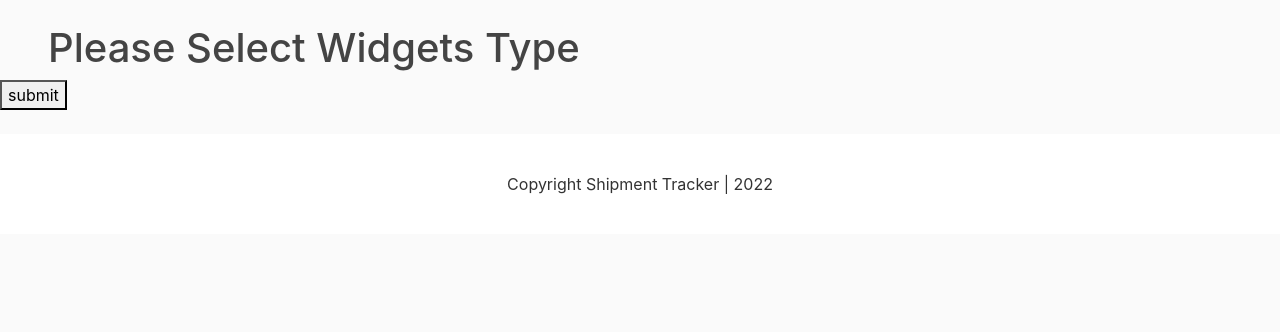
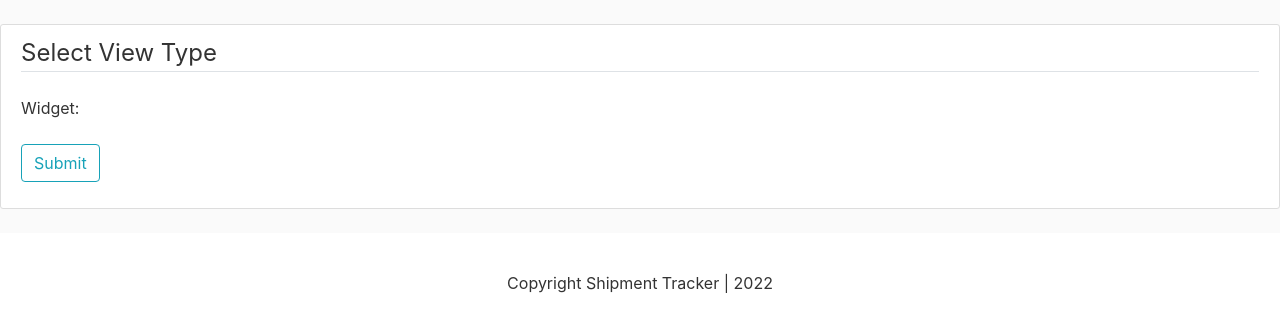
Before and after one commit to rishistrive/shipmenttracker, a Django app: page /config/ in a window 1280 px wide. Shown: the part 56-388 px from the top of the page. Run offline with Django 3.2, Linux system fonts and the light colour scheme; the visitor is signed in with stand-in values (Sample User, id 1); data comes from the database, SQL or seed files in the repository; data that the repository does not hold is empty; some libraries are stand-ins or nearby versions.

Commit message:
fix issues , enhance functionality optimized code, added features

```diff
--- a/info/views.py
+++ b/info/views.py
@@ -1,5 +1,4 @@
 from django.shortcuts import render
-from shipment.models import Shipment
 
 
 def info(request):
@@ -7,10 +6,10 @@ def info(request):
     supplier = request.user.is_supplier
     if not supplier:
         print("customer")
-        shipments = Shipment.objects.filter(customer=request.user).prefetch_related()
+        shipments = request.user.customer.all()
         context["shipments"] = shipments
         print(shipments)
     else:
-        shipments = Shipment.objects.filter(supplier=request.user).prefetch_related()
+        shipments = request.user.supplier.all()
         context["shipments"] = shipments
     return render(request, "info/info.html", context)
--- a/lists/views.py
+++ b/lists/views.py
@@ -1,16 +1,14 @@
 from django.shortcuts import render
-from shipment.models import Shipment
 
 
 def lists(request):
     context = {}
     supplier = request.user.is_supplier
     if not supplier:
-        print("customer")
-        shipments = Shipment.objects.filter(customer=request.user).prefetch_related()
+        shipments = request.user.customer.all()
         context["shipments"] = shipments
     else:
-        shipments = Shipment.objects.filter(supplier=request.user).prefetch_related()
+        shipments = request.user.supplier.all()
         context["shipments"] = shipments
 
     return render(request, "lists/lists.html", context)
--- a/shipment/forms.py
+++ b/shipment/forms.py
@@ -6,6 +6,11 @@ User = get_user_model()
 
 
 class WidgetsForm(forms.ModelForm):
+    def __init__(self, *args, **kwargs):
+        super(WidgetsForm, self).__init__(*args, **kwargs)
+        self.fields["widget"].required = False
+
     class Meta:
         model = UserConfig
-        fields = ("widget",)
+        fields = ["widget", "user"]
+        widgets = {"widget": forms.CheckboxSelectMultiple, "user": forms.HiddenInput()}
--- a/shipment/models.py
+++ b/shipment/models.py
@@ -5,10 +5,8 @@ from django.db import models
 class Widgets(models.Model):
     name = models.CharField(max_length=20)
 
-
-# class WidgetsForUser(models.Model):
-#     user = models.ForeignKey()
-#     widgets=models.ForeignKey()
+    def __str__(self):
+        return f"{self.name}"
 
 
 class Product(models.Model):
@@ -52,12 +50,5 @@ class Shipment(models.Model):
 
 
 class UserConfig(models.Model):
-    user = models.ForeignKey(User, on_delete=models.CASCADE)
-    widget = models.ManyToManyField(Widgets)
-    # status = models.BooleanField(default=False, blank=True)
-
-
-# class FreindRequest(models.Model):
-#     sender  = models.ForeignKey(User, on_delete=models.CASCADE, related_name="sender")
-#     receiver  = models.ForeignKey(User, on_delete=models.CASCADE, related_name="receiver")
-#     is_active = models.BooleanField(blank=True, null=False, default=True)
+    user = models.ForeignKey(User, on_delete=models.CASCADE, related_name="userwidget")
+    widget = models.ManyToManyField(Widgets, related_name="userconfig")
--- a/shipment/templates/shipment/config.html
+++ b/shipment/templates/shipment/config.html
@@ -1,17 +1,19 @@
 {% extends "shipment/base.html" %}
+{% load crispy_forms_tags %}
 {% block content %}
+<div class="content-section">
+    <form method="POST" enctype="multipart/form-data">
+        {% csrf_token %}
+        <fieldset class="form-group">
+            <legend class="border-bottom mb-4">Select View Type</legend>
+            {{ form }}
+        </fieldset>
+        <div class="form-group">
+            <button class="btn btn-outline-info" type="submit">Submit</button>
+        </div>
+    </form>
 
-<h1 class ="ml-5">Please Select Widgets Type</h1>
-<form action="{% url 'config' %}">
-{% for widget in widgets %}
-<div class="custom-control custom-switch" style=" margin-left : 50px; ">
-    <input name="checkbox-lists" value="{{widget.id}}" type="checkbox" class="custom-control-input_{{widget.id}}" id="customSwitch{{forloop.counter}}">
-    <label class="custom-control-label" for="customSwitch{{forloop.counter}}">{{ widget.name }}</label>
+    </div>
+
 </div>
-{% endfor %}
-<button>submit</button>
-
-</form>
-
-
 {% endblock content %}
--- a/shipment/urls.py
+++ b/shipment/urls.py
@@ -5,6 +5,6 @@ from . import views
 urlpatterns = [
     path("", views.check_widget, name="home"),
     path("config/", views.config_widget, name="config"),
-    path("widget/<widget_id>", views.redirecttowidget, name="redirect_widget"),
+    path("widget/<widget_id>/", views.redirect_to_widget, name="redirect_widget"),
     path("about/", views.about, name="about"),
 ]
--- a/shipment/views.py
+++ b/shipment/views.py
@@ -1,48 +1,54 @@
 from django.contrib.auth.decorators import login_required
+from django.http import HttpResponse
 from django.shortcuts import redirect, render
 from django.urls import reverse
+from shipment.forms import WidgetsForm
+
 from .models import UserConfig, Widgets
-from django.http import HttpResponse
 
 
-@login_required
-def redirecttowidget(request, *args, **kwargs):
-    widget_id = kwargs.get("widget_id")
+def redirect_to_widget(request, *args, **kwargs):
+    widget_id = kwargs.get("widget_id", None)
     if widget_id:
-        widget = Widgets.objects.get(id=widget_id)
-        if widget.name == "Chart":
-            return redirect(reverse("charts"))
-        if widget.name == "Info":
-            return redirect(reverse("info"))
-        if widget.name == "List":
-            return redirect(reverse("lists"))
-        if widget.name == "Statistics":
-            return redirect(reverse("stats"))
-    else:
-        return HttpResponse("That widget type doesn't exist.")
+        try:
+            widget = Widgets.objects.get(id=widget_id)
+            if widget.name == "Chart":
+                return redirect(reverse("charts"))
+            if widget.name == "Info":
+                return redirect(reverse("info"))
+            if widget.name == "List":
+                return redirect(reverse("lists"))
+            if widget.name == "Statistics":
+                return redirect(reverse("stats"))
+        except:
+            return HttpResponse("That widget type doesn't exist.")
 
 
 @login_required
 def config_widget(request):
-    context = {}
-    widgets = Widgets.objects.all()
-    context["widgets"] = widgets
-    selected_widgets = request.GET.getlist("checkbox-lists")
-    var = UserConfig.objects.create(user=request.user)
-    var.widget.set(selected_widgets)
-    var.save()
-    return render(request, "shipment/config.html", context)
+    if request.method == "POST":
+        form = WidgetsForm(data=request.POST)
+        user_exist = request.user.userwidget.exists()
+        if user_exist:
+            existed_user = UserConfig.objects.get(user=request.user)
+            form = WidgetsForm(request.POST, instance=existed_user)
+            if form.is_valid():
+                form.save()
+            return redirect(reverse("home"))
+    else:
+        all_widgets = request.user.userwidget.values_list('widget__id', flat=True)
+        form = WidgetsForm(initial={"user": request.user, "widget": all_widgets})
+    return render(request, "shipment/config.html", {"form": form})
 
 
 @login_required
 def check_widget(request):
     context = {}
-    try:
-        userwidgets = UserConfig.objects.get(user=request.user).widget.all()
-        context["userwidgets"] = userwidgets
-    except:
-        defaultwidget = Widgets.objects.get(name="Chart")
-        context["defaultwidget"] = defaultwidget
+    widgets = []
+    user_config = request.user.userwidget.all()
+    if user_config.exists():
+        widgets = user_config.last().widget.all()
+    context["userwidgets"] = widgets or Widgets.objects.filter(name="Chart")
     return render(request, "shipment/home.html", context)
 
 
```
Also changed, not shown: charts/views.py (+10 -20 lines), shipment/admin.py (+0 -7 lines), shipment/templates/shipment/home.html (+2 -7 lines), shipment/widgets_values.py (deleted, +0 -8 lines), shipmenttracker/settings.py (+3 -8 lines), stats/views.py (+12 -16 lines), shipment/migrations/0005_alter_userconfig_user_alter_userconfig_widget.py (added).
